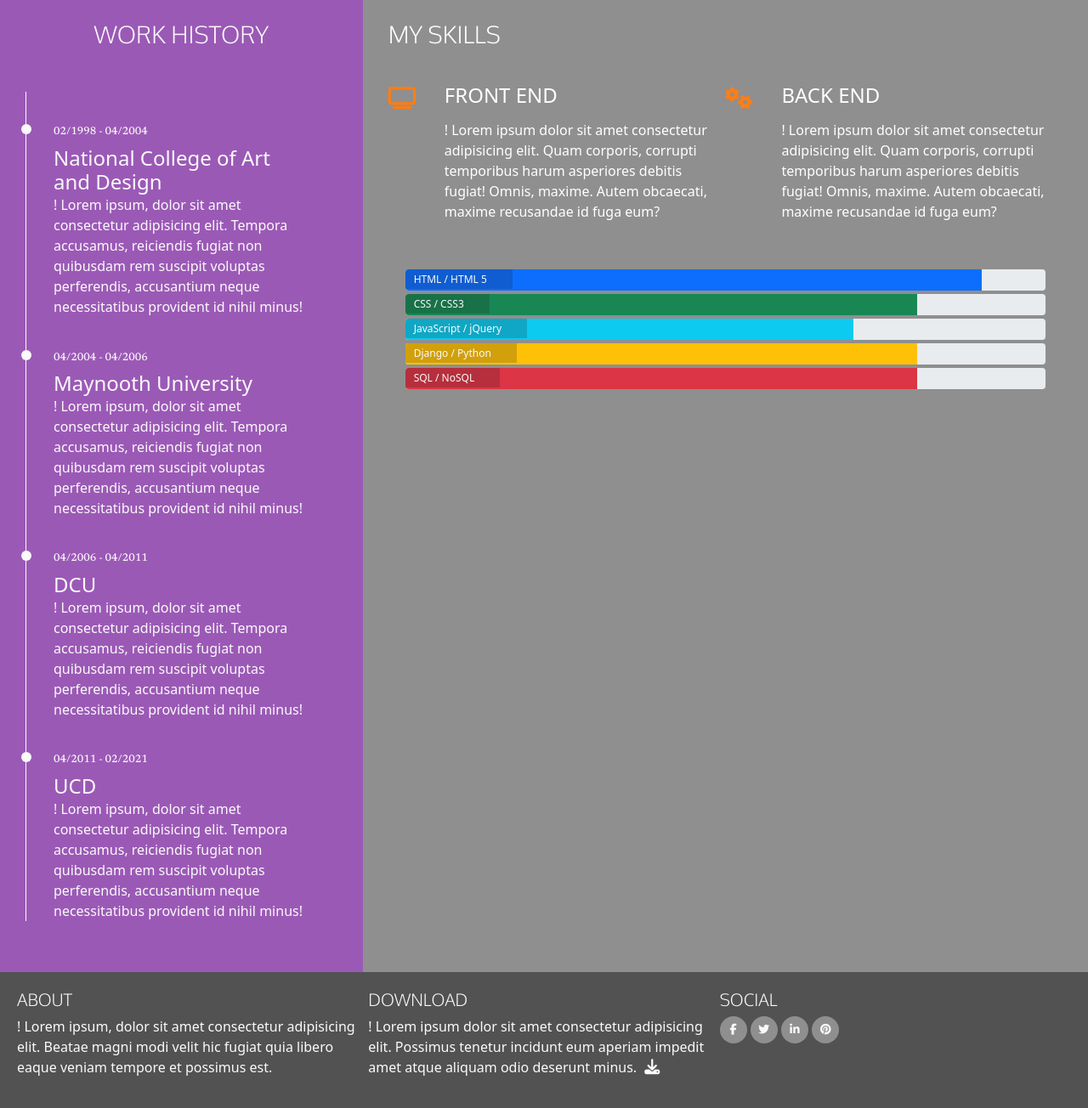
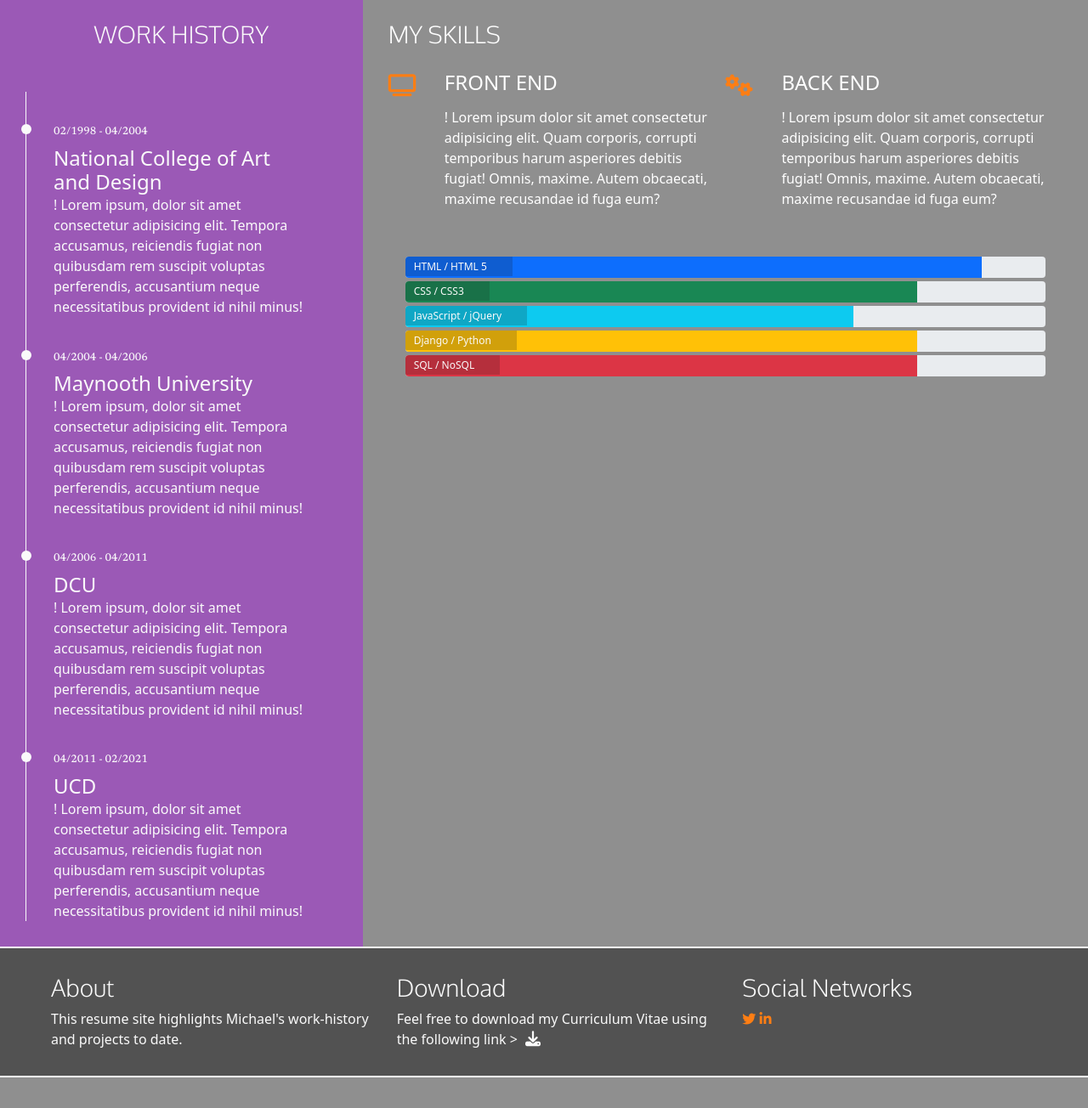
Before and after one commit to Code-Institute-Submissions/CI-Milestone-1_Michael_Newham_Resume, a PHP site: page /resume.html in a window 1280 px wide. Shown: the part 371-1675 px from the top of the page at 85% size. After the commit the page ends 1639 px from the top, so only its background shows below. Run offline with PHP 8.4, Linux system fonts and the light colour scheme; some libraries are stand-ins or nearby versions.

Commit message:
Edit: Made final changes to both header and footer sections for all pages

```diff
--- a/assets/css/style.css
+++ b/assets/css/style.css
@@ -11,7 +11,7 @@
 .bg-color-three-reasons {
     background-color: #8f8f8f;
     color: #fff;
-    padding: 0 30px 30px;
+    padding: 0 30px 0px;
 }
 
 .bg-color-personal-info {
@@ -65,12 +65,14 @@ h4 {
 
 .general-sub {
     font-family: "Oxygen", sans-serif;
-    font-weight: 300;
     color: #fafafa;
+    font-weight: 100;
+    font-size: 28px;
 }
 
 .inline-block {
     display: inline-block;
+    margin-right: 30px;
 }
 
 .row {
@@ -83,7 +85,7 @@ h4 {
 
 .section-column {
     display: table-cell;
-    padding: 0 30px 30px;
+    padding: 0 30px 0px;
     float: none;
     color: #fff;
 }
@@ -98,7 +100,7 @@ h4 {
     font-weight: 100;
     font-size: 28px;
     margin-top: 25px;
-    margin-bottom: 40px;
+    margin-bottom: 25px;
 }
 
 .col {
@@ -242,8 +244,12 @@ footer {
     background-color: #525252;
     color: #fafafa;
     min-height: 120px;
-    margin: 0;
+    margin: 2px;
 }
+
+/* .col-sm-4 {
+    margin-right: 15px;
+} */
 
 .cv-pdf i {
     font-size: 18px;
@@ -256,15 +262,11 @@ footer {
     -o-transition: all 0.35s ease-in-out;
 }
 
-.cv-pdf i:hover {
-    color: #e84610
-}
-
 .social-links {
     padding-bottom: 15px;
 }
 
-.social-links li a i {
+/* .social-links li a i {
     width: 32px;
     height: 32px;
     padding: 12px 0;
@@ -278,14 +280,24 @@ footer {
     -moz-transition: all 0.35s ease-in-out;
     -webkit-transition: all 0.35s ease-in-out;
     -o-transition: all 0.35s ease-in-out;
+} */
+
+/* .social-links li a i:hover {
+    background: #e84610;
+} */
+
+.social-links a:hover {
+    color: #3498db;
 }
 
-.social-links li a i:hover {
-    background: #e84610;
+.social-links a {
+    color: #fd7e14;
 }
 
 #footer-details {
-    padding: 20px;
+    padding: 30px 0px 0px 30px;
+    text-align: left;
+    margin-left: 30px;
 }
 
 
--- a/resume.html
+++ b/resume.html
@@ -13,19 +13,33 @@
 </head>
 
 <body>
+
     <header>
         <div class="row no-gutters">
-            <a class="col-md-4 logo" href="index.html"></a>
+            <div class="col-md-4">
+                <div class="row no-gutters">
+                    <div class="logoedit">
+                    </div>
+                </div>
+                <div class="row no-gutters">
+                        <div class="col">
+                            <ul id="navhome" class="list-inline menucontainer">
+                                <li class="col-12 col-sm-12 ui-menu-color-home list-inline-item menuitem">
+                                    <a href="index.html" class="hvr-sweep-to-bottom"><i class="fas fa-home fa-2x" aria-hidden="true"></i><span>Home</span></a>
+                                </li>
+                            </ul>
+                        </div>
+                </div>
+            </div>
             <div class="col-md-8">
                 <div class="row no-gutters bg-color-name-title">
                     <div class="col heading">
                         <h1 class="name">Michael Newham</h1>
-                        <h2 class="title">Junior Full Stack Developer</h2>
+                        <h2 class="title">Business Analyst</h2>
                     </div>
                 </div>
                 <div class="row no-gutters">
                     <div class="col">
-
                         <ul id="nav" class="list-inline menucontainer">
                             <li class="col-6 col-sm-3 ui-menu-color-resume list-inline-item menuitem">
                                 <a href="resume.html" class="hvr-sweep-to-bottom"><i class="fas fa-scroll fa-2x" aria-hidden="true"></i><span>My Resume</span></a>
@@ -37,15 +51,16 @@
                                 <a href="contact.html" class="hvr-sweep-to-bottom"><i class="fas fa-address-card fa-2x" aria-hidden="true"></i><span>Get in touch!</span></a>
                             </li>
                             <li class="col-6 col-sm-3 ui-menu-color-download list-inline-item menuitem">
-                                <a href="assets/cv/sample-cv.pdf" class="hvr-sweep-to-bottom" target="_blank"><i class="fas fa-angle-double-down fa-2x" aria-hidden="true"></i><span>Download CV</span></a>
+                                <a href="assets/cv/Michael_Newham_CV.pdf" class="hvr-sweep-to-bottom" target="_blank"><i class="fas fa-angle-double-down fa-2x" aria-hidden="true"></i><span>Download CV</span></a>
                             </li>
                         </ul>
-
                     </div>
                 </div>
             </div>
+
         </div>
     </header>
+
     <section class="container-fluid">
         <div class="row">
             <div class="col-md-4 bg-color-work-history section-column">
@@ -150,57 +165,45 @@
             </div>
         </div>
     </section>
+
     <footer class="container-fluid">
         <div id="footer-details" class="row">
             <div class="col-sm-4">
-                <h5 class="uppercase general-sub">About</h5>
-                <!-- Used '! Lorem100' emmet generator to print 100 'lorem ipusm words'-->
+                <h5 class="general-sub">About</h5>
                 <p class="inline-block">
-                    ! Lorem ipsum, dolor sit amet consectetur adipisicing elit. Beatae magni modi velit hic fugiat quia libero eaque veniam tempore et possimus est.
+                    This resume site highlights Michael's work-history and projects to date.
                 </p>
             </div>
             <div class="col-sm-4">
-                <h5 class="uppercase general-sub">Download</h5>
-                <p class="inline-block">
-                    ! Lorem ipsum dolor sit amet consectetur adipisicing elit. Possimus tenetur incidunt eum aperiam impedit amet atque aliquam odio deserunt minus.
-                    <a href="assets/cv/sample-cv.pdf" target="_blank" class="cv-pdf">
+                <h5 class="general-sub">Download</h5>
+                <p class="inline-block social-links">
+                    Feel free to download my Curriculum Vitae using the following link &gt;
+                    <a href="assets/cv/Michael_Newham_CV.pdf" target="_blank" class="cv-pdf">
                         <i class="fa fa-download" aria-hidden="true"></i>
-                        <span class="sr-only">Download link.</span>
+                        <span class="sr-only">Download CV</span>
                     </a>
                 </p>
             </div>
             <div class="col-sm-4">
-                <h5 class="uppercase general-sub">Social</h5>
+                <h5 class="general-sub">Social Networks</h5>
                 <ul class="list-inline social-links">
                     <li class="list-inline-item">
-                        <a target="_blank" href="#">
-                            <i class="fa fa-facebook" aria-hidden="true"></i>
-                            <span class="sr-only">Facebook</span>
-                        </a>
-                    </li>
-                    <li class="list-inline-item">
-                        <a target="_blank" href="#">
+                        <a target="_blank" href="https://twitter.com/MikeInBirr">
                             <i class="fa fa-twitter" aria-hidden="true"></i>
                             <span class="sr-only">Twitter</span>
                         </a>
                     </li>
                     <li class="list-inline-item">
-                        <a target="_blank" href="#">
+                        <a target="_blank" href="https://www.linkedin.com/in/michaelnewham/">
                             <i class="fa fa-linkedin" aria-hidden="true"></i>
                             <span class="sr-only">LinkedIn</span>
                         </a>
                     </li>
-                    <li class="list-inline-item">
-                        <a target="_blank" href="#">
-                            <i class="fa fa-pinterest" aria-hidden="true"></i>
-                            <span class="sr-only">Pinterest</span>
-                        </a>
-                    </li>
-
                 </ul>
             </div>
         </div>
     </footer>
+
 </body>
 
 </html>
```
Also changed, not shown: contact.html (+30 -29 lines), index.html (+15 -32 lines), projects.html (+35 -36 lines), 1 other file.
